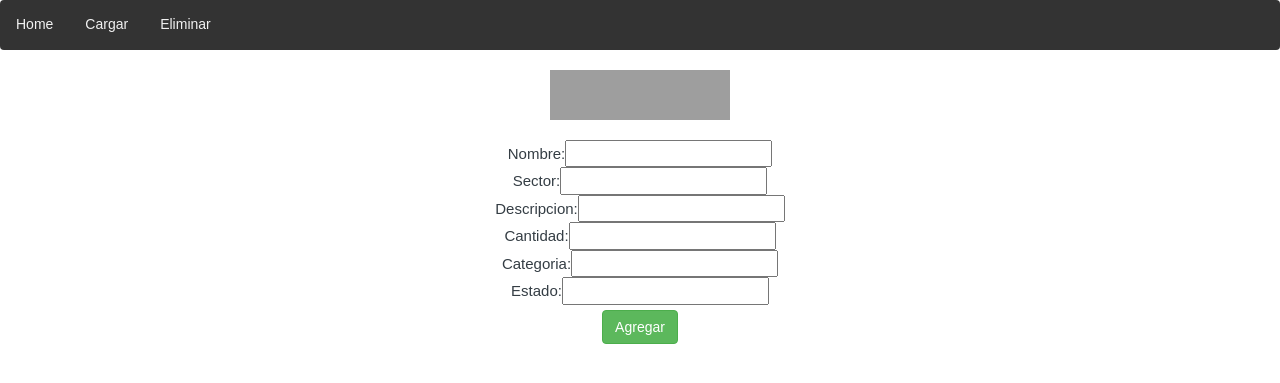
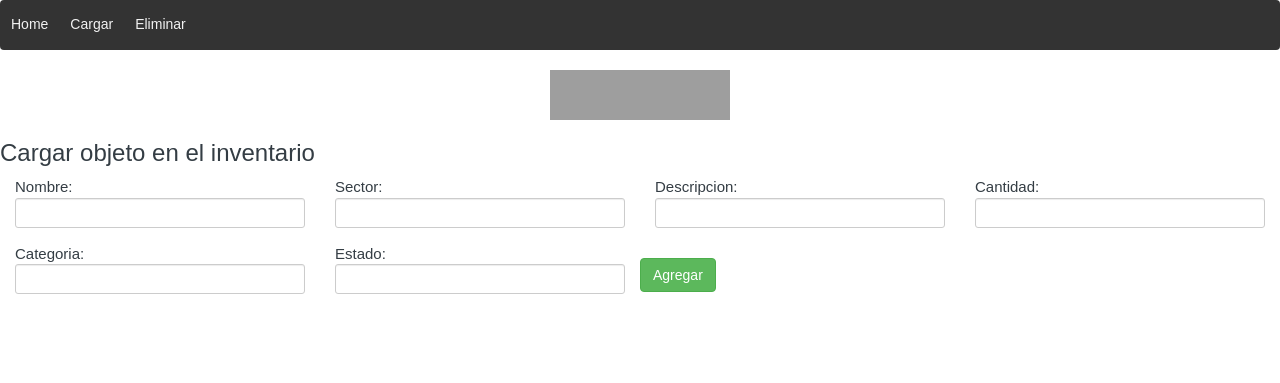
Before and after one commit to miguedrive/tvfstuff, a PHP site: page /load.html in a window 1280 px wide. Shown: the top 383 px of the page. Run offline with PHP 8.4, Linux system fonts and the light colour scheme; some libraries are stand-ins or nearby versions; grey boxes are pictures that could not be loaded.

Commit message:
New stuff

```diff
--- a/load.html
+++ b/load.html
@@ -22,21 +22,35 @@ include 'load.php';
 <div align="center"><img src="http://i.imgur.com/7SDoFD9.png" width="180" height="50"></div>
 
 
-<div align="center" style="margin-top: 20px">
+<div align="left" style="margin-top: 20px">
+<h3>Cargar objeto en el inventario</h3>
 
 <form name="cargar" action="load.php" method="get">
- Nombre:<input type="text" name="load1"><br>
- Sector:<input type="text" name="load2"><br>
- Descripcion:<input type="text" name="load3"><br>
- Cantidad:<input type="text" name="load4"><br>
- Categoria:<input type="text" name="load5"><br>
-Estado:<input type="text" name="load6"><br>
+<div class="form-group col-xs-3">
+Nombre:
+<input class="form-control input-sm" type="text" name="load1"></div>
+<div class="form-group col-xs-3">
+ Sector:
+ <input class="form-control input-sm" type="text" name="load2"></div>
+ <div class="form-group col-xs-3">
+ Descripcion:
+ <input class="form-control input-sm" type="text" name="load3"></div>
+<div class="form-group col-xs-3">
+ Cantidad:
+ <input class="form-control input-sm" type="text" name="load4"></div>
+<div class="form-group col-xs-3">
+ Categoria:
+ <input class="form-control input-sm" type="text" name="load5"></div>
+ <div class="form-group col-xs-3">
+Estado:
+<input class="form-control input-sm" type="text" name="load6"></div>
 
 
-  <input type="submit" value="Agregar" class="btn btn-success" style="margin-top: 5px">
+  </form>
+
+</div>
+
+<input type="submit" value="Agregar" class="btn btn-success" style="margin-top: 15px">
 
 
-</form>
-</div>
-
 </body>
--- a/styles.css
+++ b/styles.css
@@ -10,7 +10,7 @@
     display: block;
     color: #f2f2f2;
     text-align: center;
-    padding: 14px 16px;
+    padding: 14px 11px;
     text-decoration: none;
     font-size: 14px;
     border: none;
@@ -24,10 +24,6 @@ font-size: 16px:
 color: black;
 }
 
-table,tr,th, td{
-  border: 1px solid black';
-  }
-
 
 
 
@@ -38,6 +34,7 @@ table,tr,th, td{
     border: none;
 
 }
+
 
 /* Add a color to the active/current link */
 .topnav a.active {
@@ -111,6 +108,12 @@ table,tr,th, td{
       min-width: 537px;
       font: black;
     }
+
+
+
+
+
+
 
     .data-table th,
     .data-table td {
```
Also changed, not shown: delete.php (+36 -19 lines), index.html (+3 -77 lines), search.php (+29 -2 lines).
